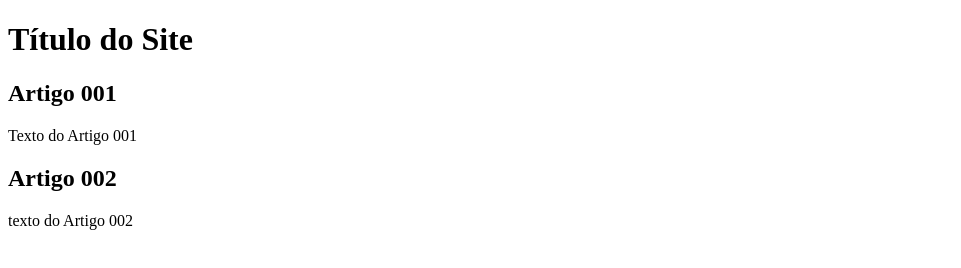
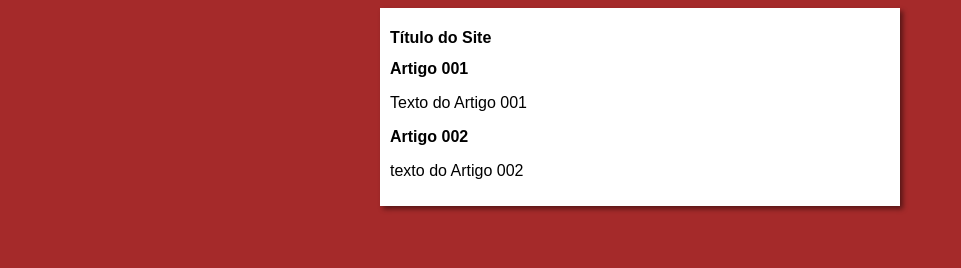
Before and after one commit to jrildosilva/Projeto-site, a plain HTML site: page index.html in a window 1280 px wide. Shown: the whole page, without its empty margins (0-961 px from the left). Drawn offline with Linux system fonts and the light colour scheme.

Commit message:
iniciei o design

```diff
--- /dev/null
+++ b/estilos/style.css
@@ -0,0 +1,16 @@
+* {
+
+    font-family: Arial, Helvetica, sans-serif;
+    font-size: 16px;
+}
+body {
+    background-color: brown;
+}
+
+main {
+    background-color: white;
+    width: 500px;
+    margin: auto;
+    padding: 10px;
+    box-shadow: 3px 3px 5px rgba(0, 0,0, 0.473);
+}
--- a/index.html
+++ b/index.html
@@ -5,6 +5,7 @@
     <meta http-equiv="X-UA-Compatible" content="IE=edge">
     <meta name="viewport" content="width=device-width, initial-scale=1.0">
     <title>Título do Site</title>
+    <link rel="stylesheet" href="estilos/style.css">
 </head>
 <body>
     <main>
```
